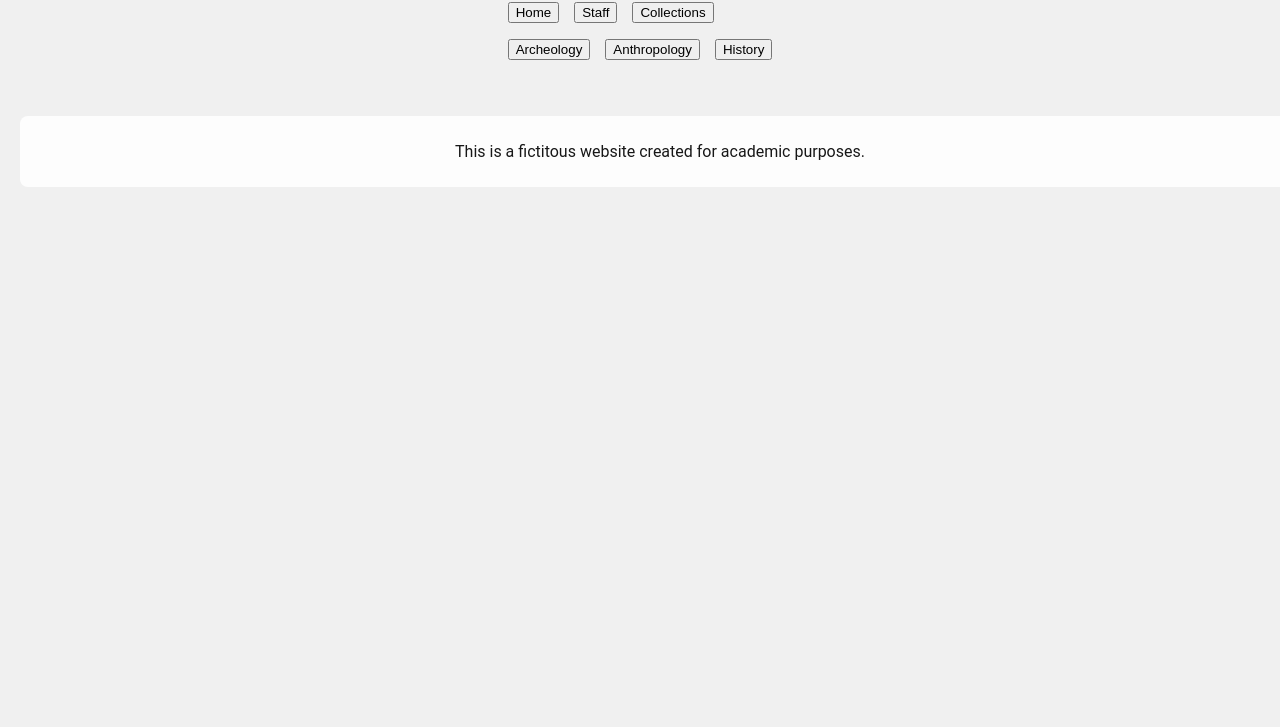
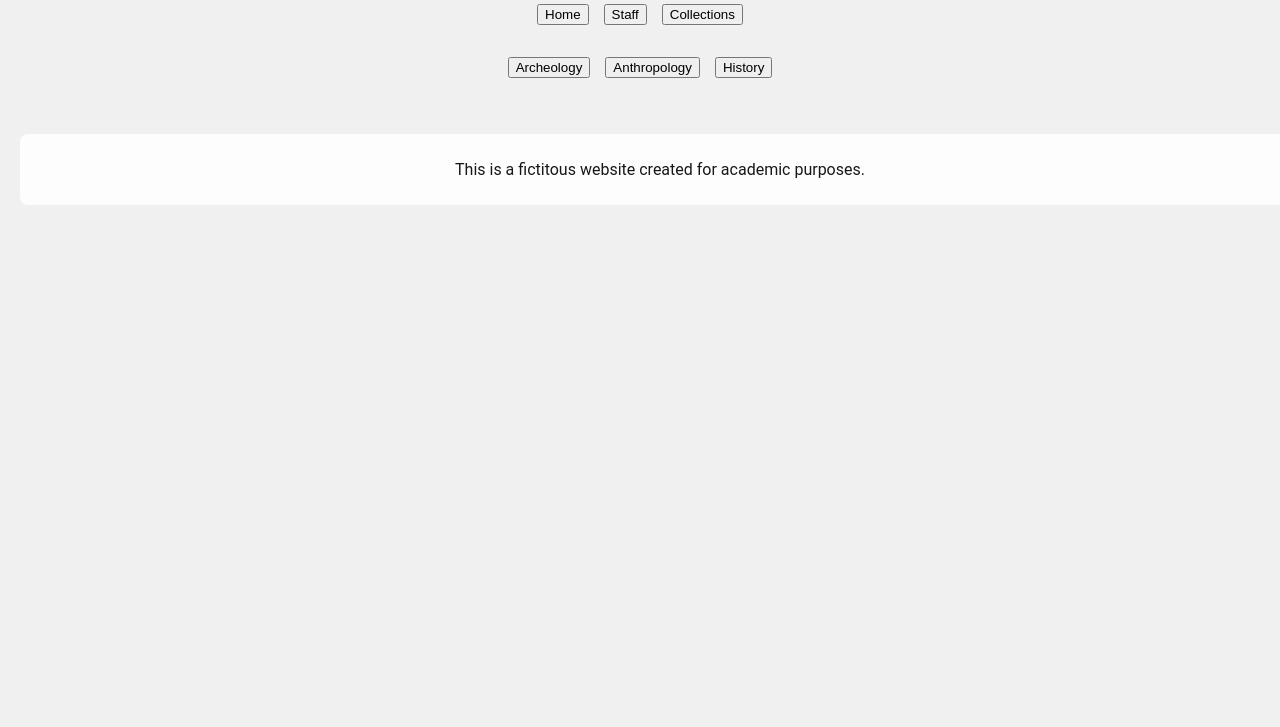
Before and after one commit to Schunat/SchultzNMuseumProject, a plain HTML site: page collections.html in a window 1280 px wide. Shown: the part 73-800 px from the top of the page. Drawn offline with Linux system fonts and the light colour scheme.

Commit message:
added .navlinks

```diff
--- a/collections.html
+++ b/collections.html
@@ -12,16 +12,20 @@
     <header>
         <h1>The Eyptian Museum</h1>
         <nav>
-            <ul>
+            <div class="navlinks">
+                         <ul>
                 <li><button onclick="location.href='index.html'">Home</button></li>
                 <li><button onclick="location.href='staff.html'">Staff</button></li>
                 <li><button onclick="location.href='collections.html'">Collections</button></li>
             </ul>
+            </div>
+            <div class="navlinks">
             <ul>
                 <li><button onclick="location.href='archeology.html'">Archeology</button></li>
                 <li><button onclick="location.href='anthropology.html'">Anthropology</button></li>
                 <li><button onclick="location.href='history.html'">History</button></li>
             </ul>
+            </div>
         </nav>
     </header>
     <footer>
--- a/styles/style.css
+++ b/styles/style.css
@@ -37,6 +37,10 @@ nav a {
     text-decoration: none;
     color: #436b15;
 }
+.navlinks {
+    display: flex;
+    justify-content: center;
+    }
 
 main, aside, footer, section {
     background-color: white;
```
